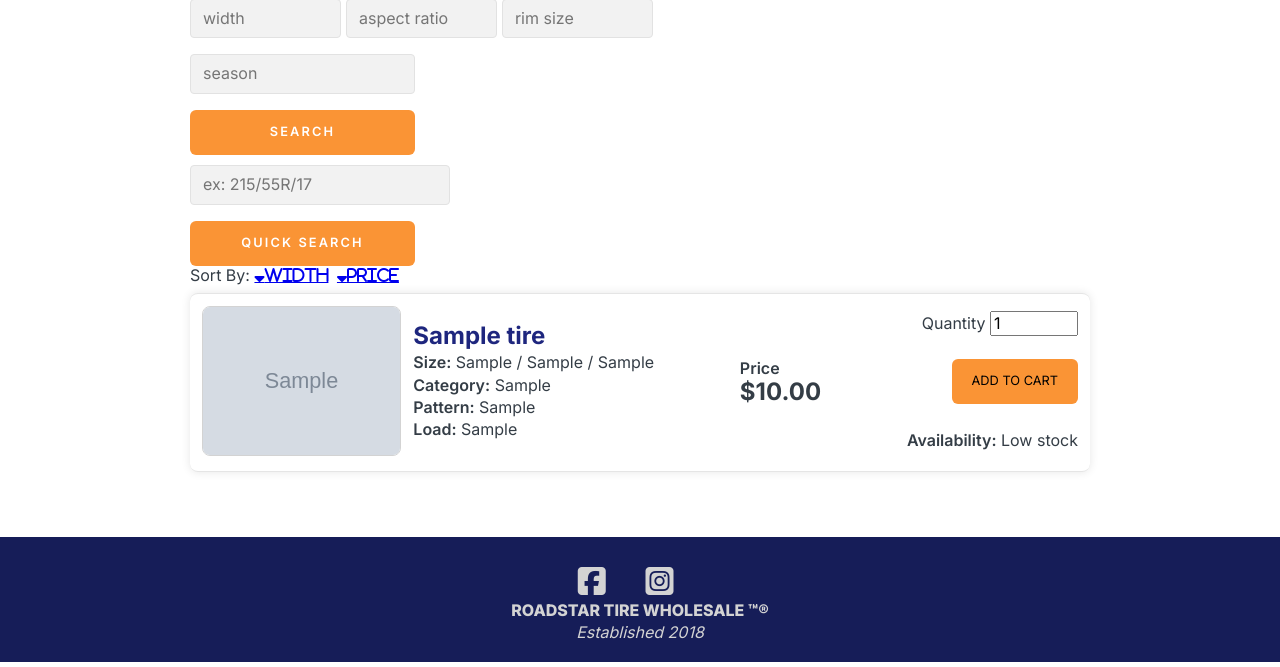
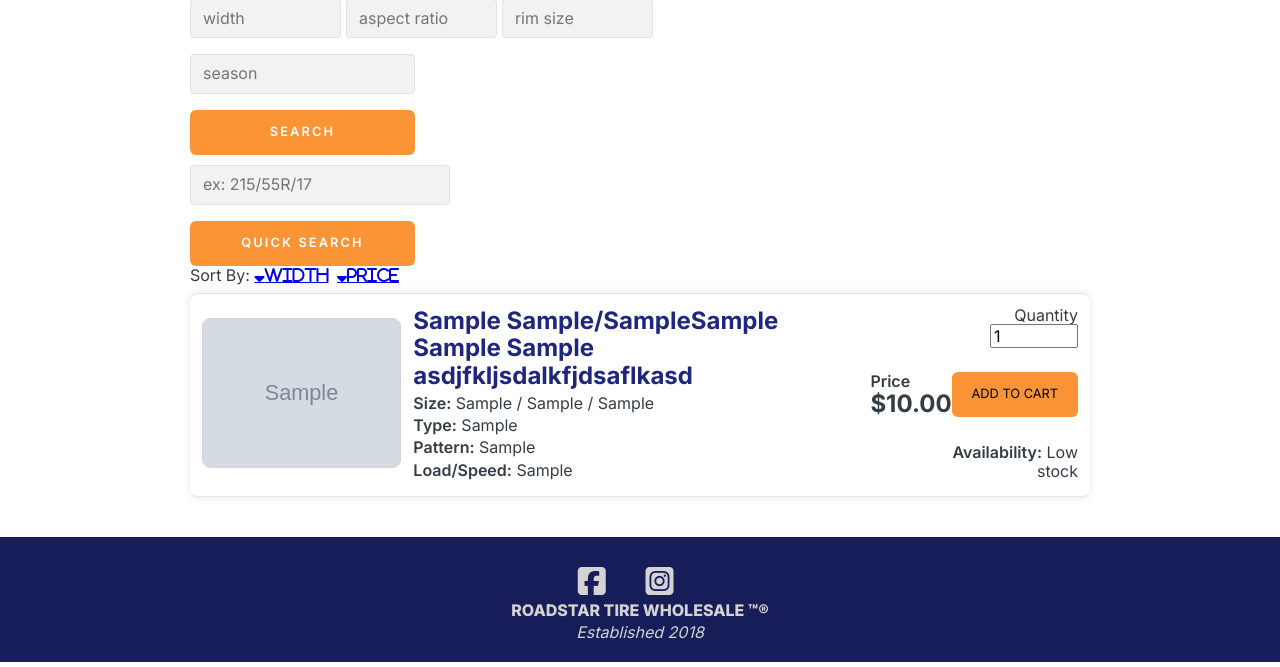
Before and after one commit to zsiskos/roadstartire, a Django app: template main_app/templates/tire_list.html in a window 1280 px wide. Shown: the part 133-800 px from the top of the page. Run offline with Django 3.2, Linux system fonts and the light colour scheme; tables that the repository leaves empty hold one stand-in row (values such as "Sample post"); the template is opened without the code that fills it: values that come from a table or form of the project are taken from there, most other values are stand-ins (such as "Sample title", 1, 10 or a date in 2020); grey boxes marked "Sample" are stand-in pictures; some libraries are stand-ins or nearby versions.

Commit message:
added saved view page. added get_name in tire model and references in templates

```diff
--- a/main_app/models.py
+++ b/main_app/models.py
@@ -140,16 +140,16 @@ class Cart(TimeStampMixin):
 # ────────────────────────────────────────────────────────────────────────────────
 
 class Tire(models.Model):
-  name = models.CharField(max_length=30)
+  name = models.CharField(max_length=30) # remove
   brand = models.CharField(max_length=30)
   year = models.CharField(max_length=30)
 
   width = models.CharField(max_length=30, blank=True)
   aspect_ratio = models.CharField(max_length=30, blank=True)
   rim_size = models.CharField(max_length=30, blank=True)
-  season = models.CharField(max_length=30, blank=True)
+  season = models.CharField(max_length=30, blank=True) #change to 'type'
   pattern = models.CharField(max_length=30, blank=True)
-  load = models.CharField(max_length=30, blank=True)
+  load = models.CharField(max_length=30, blank=True) #change to load_speed
 
   price = models.DecimalField(max_digits=7, decimal_places=2, default=0, verbose_name='Price ($)')
   sale_price = models.DecimalField(max_digits=7, decimal_places=2, default=0, verbose_name='Sale Price ($)')
@@ -159,6 +159,9 @@ class Tire(models.Model):
 
   def __str__(self):
     return self.name
+
+  def get_name(self):
+    return f'{self.brand} {self.width}/{self.aspect_ratio}{self.rim_size} {self.pattern} {self.load}'
 
   def get_total_quantity(self):
     return self.current_quantity + self.sold
--- a/main_app/templates/home.html
+++ b/main_app/templates/home.html
@@ -13,7 +13,7 @@
 <div class="container-action">
   <div class="container-home" id="hero-contact">
     <a href="{% url 'contact' %}" class="contact-btn"><h1>Contact us</h1></a>
-    <p>for locations, quotes & appointments.</p>
+    <p>for quotes, availability and customer support</p>
   </div>
   <div class="container-home" id='hero-signup'>
     <div>
--- a/main_app/templates/tire_list.html
+++ b/main_app/templates/tire_list.html
@@ -95,11 +95,11 @@
           <img src='{{tire.image}}' alt='tire image' style="border: 1px solid lightgray; margin-right: .75rem; height: 150px; border-radius: 8px;"/>
         </div>
         <div class="item-tire">
-          <a class="tire-btn" href="{% url 'tire_detail' tire.id %}"><h2>{{ tire.name }}</h2></a>
+          <a class="tire-btn" href="{% url 'tire_detail' tire.id %}"><h2>{{ tire.get_name }} asdjfkljsdalkfjdsaflkasd</h2></a>
           <p><span class="cart-label">Size:</span> {{tire.width}} / {{tire.aspect_ratio}} / {{tire.rim_size}}</p>
-          <p><span class="cart-label">Category:</span> {{tire.season}}</p>
+          <p><span class="cart-label">Type:</span> {{tire.season}}</p>
           <p><span class="cart-label">Pattern:</span> {{tire.pattern}}</p>
-          <p><span class="cart-label">Load:</span> {{tire.load}}</p>
+          <p><span class="cart-label">Load/Speed:</span> {{tire.load}}</p>
         </div>
       </div>
       <div class="container-item">
--- a/main_app/views.py
+++ b/main_app/views.py
@@ -319,7 +319,6 @@ def tire_list(req):
     width = req.GET['width']
     aspect_ratio = req.GET['aspect_ratio']
     rim_size = req.GET['rim_size']
-    brand = req.GET['brand']
     season = req.GET['season']
     result = Tire.objects.filter(
         width__icontains=width
@@ -328,11 +327,9 @@ def tire_list(req):
       ).filter(
         rim_size__icontains=rim_size
       ).filter(
-        brand__icontains=brand
-      ).filter(
         season__icontains=season
       )
-    if not ((width or brand) or season):
+    if not ((width or aspect_ratio) or season):
       results = Tire.objects.all().order_by('price')
       if 'order_by' in req.GET:
         results = Tire.objects.all().order_by(order)
```
Also changed, not shown: main_app/templates/tire_detail.html (+5 -4 lines).
